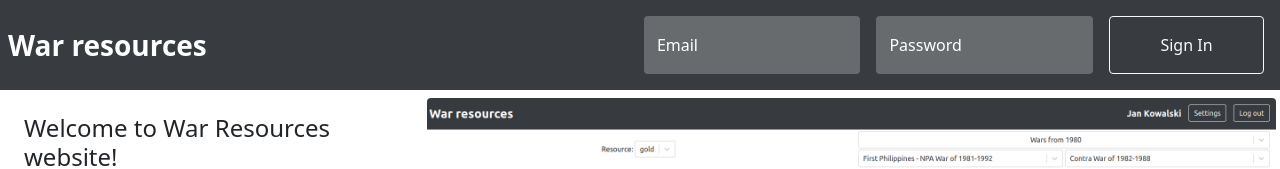
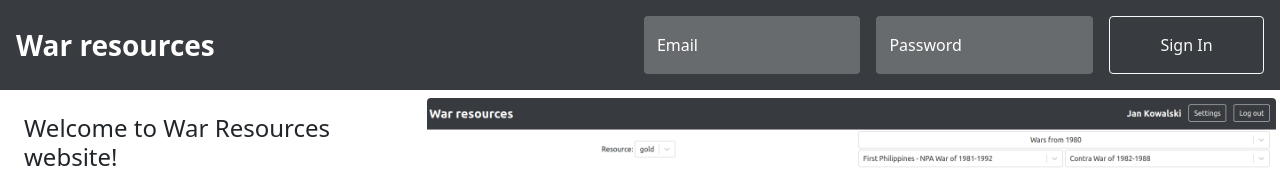
Before and after one commit to Jackhalabardnik/war_resources_frontend, a React (Create React App) app: page /front in a window 1280 px wide. Shown: the top 169 px of the page. Built offline with nearby package versions, Linux system fonts and the light colour scheme.

Commit message:
style - bigger start margin for navbar title

```diff
--- a/src/components/RNavBar/rnavbar.jsx
+++ b/src/components/RNavBar/rnavbar.jsx
@@ -32,7 +32,7 @@ const RNavBar = (props) => {
             <nav
                 className="bg-light bg-opacity-10 d-flex justify-content-between flex-column flex-md-row align-items-center">
                 <Link to={props.mainlink ? props.mainlink : "/"}
-                      className="ms-md-2 my-3 text-white text-center text-decoration-none fs-3 fw-bold">
+                      className="ms-md-3 my-3 text-white text-center text-decoration-none fs-3 fw-bold">
                     War resources
                 </Link>
 
```
